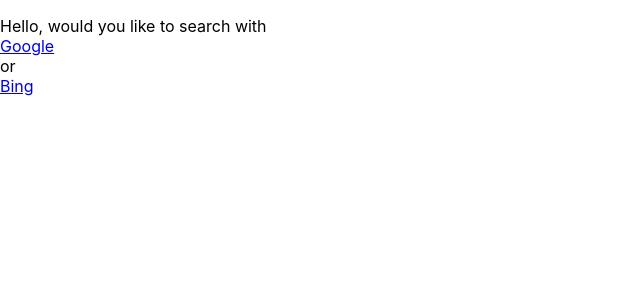
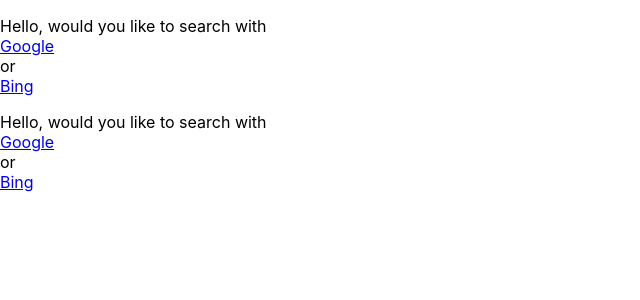
Before and after one commit to yamodah/ReactAppTemplate, a React (Create React App) app: page / in a window 1280 px wide. Shown: the top 300 px of the page, without its empty margins (0-640 px from the left). Built offline with nearby package versions, Linux system fonts and the light colour scheme.

Commit message:
multiple functions inside the app function

```diff
--- a/src/App.js
+++ b/src/App.js
@@ -1,10 +1,17 @@
 import "./App.css";
-
-function App() {
+function AskWhereSearch (){
   const googSearch = "https://www.google.com/"
   const bingSearch = "https://wwww.bing.com"
   const element = (<p>Hello, would you like to search with<br /><a href={googSearch}>Google</a><br/> or<br /><a href={bingSearch}>Bing</a></p>)
   return element;
 }
+function App() {
+  return(
+    <>
+  <AskWhereSearch />
+  <AskWhereSearch />
+  </>
+  )
+}
 
 export default App;
```
